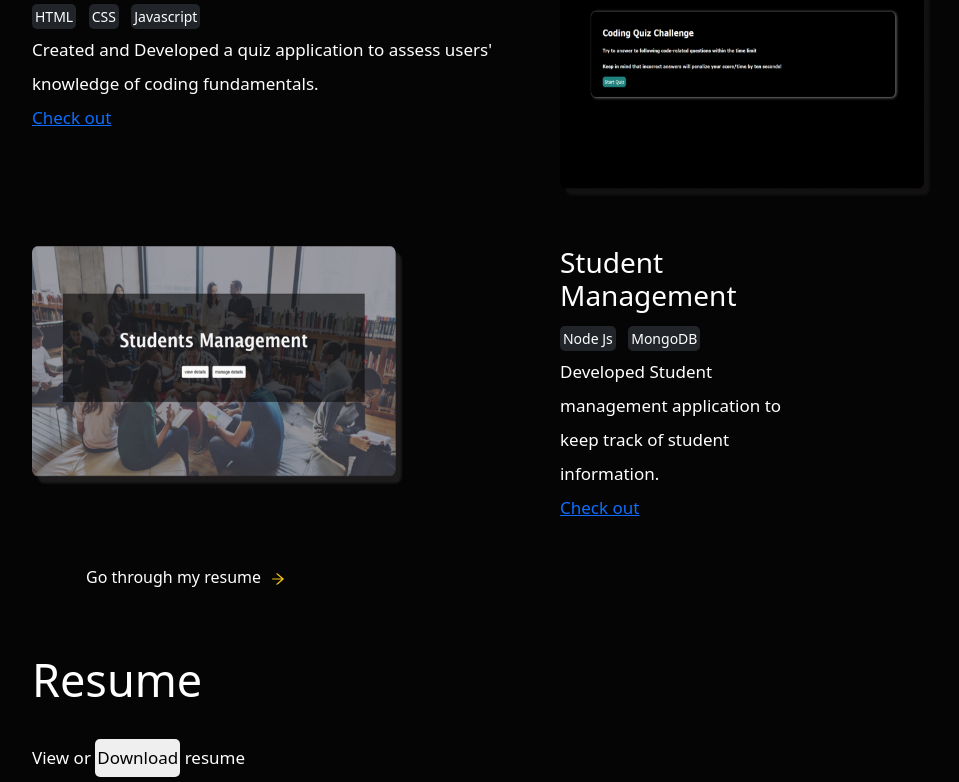
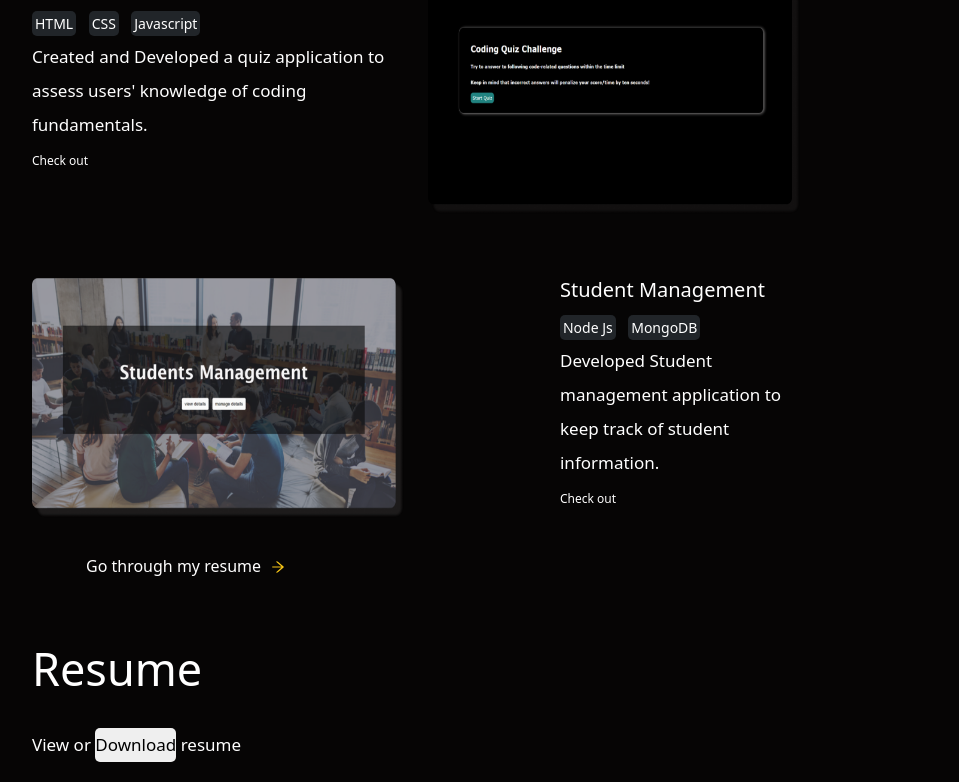
Before and after one commit to priyadharshini149/Portfolio, a React (Create React App) app: page / in a window 1280 px wide. Shown: the part 1918-2700 px from the top of the page, without its empty margins (224-1183 px from the left). Built offline with nearby package versions, Linux system fonts and the light colour scheme.

Commit message:
changes are made

```diff
--- a/src/Home/home.css
+++ b/src/Home/home.css
@@ -12,7 +12,6 @@
   width: 60%;
   text-align: left;
   margin: auto;
-  top: 10rem;
 }
 .home-content h1 {
   font-size: 45px;
@@ -31,6 +30,11 @@ span {
     width: 80%;
 
     margin: auto;
-    top: 5rem;
+    top: 1rem;
+  }
+  .home-container {
+    padding-top: 8rem;
+
+    color: white;
   }
 }
--- a/src/Project/project.css
+++ b/src/Project/project.css
@@ -25,29 +25,22 @@
   font-size: 14px;
   margin-right: 0.5rem;
 }
-.project {
-  padding-top: 5rem;
-  display: flex;
-  width: 100%;
-}
-.project .image {
-  width: 80%;
-}
-.project .desc {
-  width: 20%;
-}
+
 .project-container img {
   width: 35rem;
   height: 20rem;
 }
-.project a {
+.project-container a {
   text-decoration: none;
   color: white;
   font-size: 12px;
 }
-.project h3 {
+.project-container h3 {
   margin-bottom: 0.5rem;
   font-size: 20px;
+}
+.project {
+  padding-bottom: 4rem;
 }
 
 @media only screen and (max-width: 700px) {
--- a/src/Project/project.jsx
+++ b/src/Project/project.jsx
@@ -15,7 +15,7 @@ function project() {
         <h1>Projects</h1>
         <br></br>
         <br></br>
-        <Row lg={12}>
+        <Row lg={12} className="project">
           <Col lg={8}>
             <img
               src="/assets/image/discord.png"
@@ -35,10 +35,9 @@ function project() {
             </p>
           </Col>
         </Row>
-        <br></br>
-        <br></br>
-        <Row lg={12}>
-          <Col lg={8}>
+
+        <Row lg={12} className="project">
+          <Col lg={6}>
             <h3> Quiz Application</h3>
             <p>
               <span>HTML</span> <span>CSS</span> <span>Javascript</span>
@@ -49,13 +48,12 @@ function project() {
               <a href="https://quiz-tym.netlify.app/index.html">Check out</a>
             </p>
           </Col>
-          <Col lg={4}>
+          <Col lg={6}>
             <img src="/assets/image/quiz.png" alt="quiz" className="quiz"></img>
           </Col>
         </Row>
-        <br></br>
-        <br></br>
-        <Row lg={12}>
+
+        <Row lg={12} className="project" style={{ paddingBottom: "0px" }}>
           <Col lg={8}>
             <img
               src="/assets/image/studmang.png"
--- a/src/Resume/resume.jsx
+++ b/src/Resume/resume.jsx
@@ -16,7 +16,11 @@ function resume() {
         <p>
           View or{" "}
           <button
-            style={{ padding: "2px", borderRadius: "5px", border: "none" }}
+            style={{
+              padding: "0px",
+              borderRadius: "5px",
+              border: "none",
+            }}
             onClick={handleClick}
           >
             Download
```
